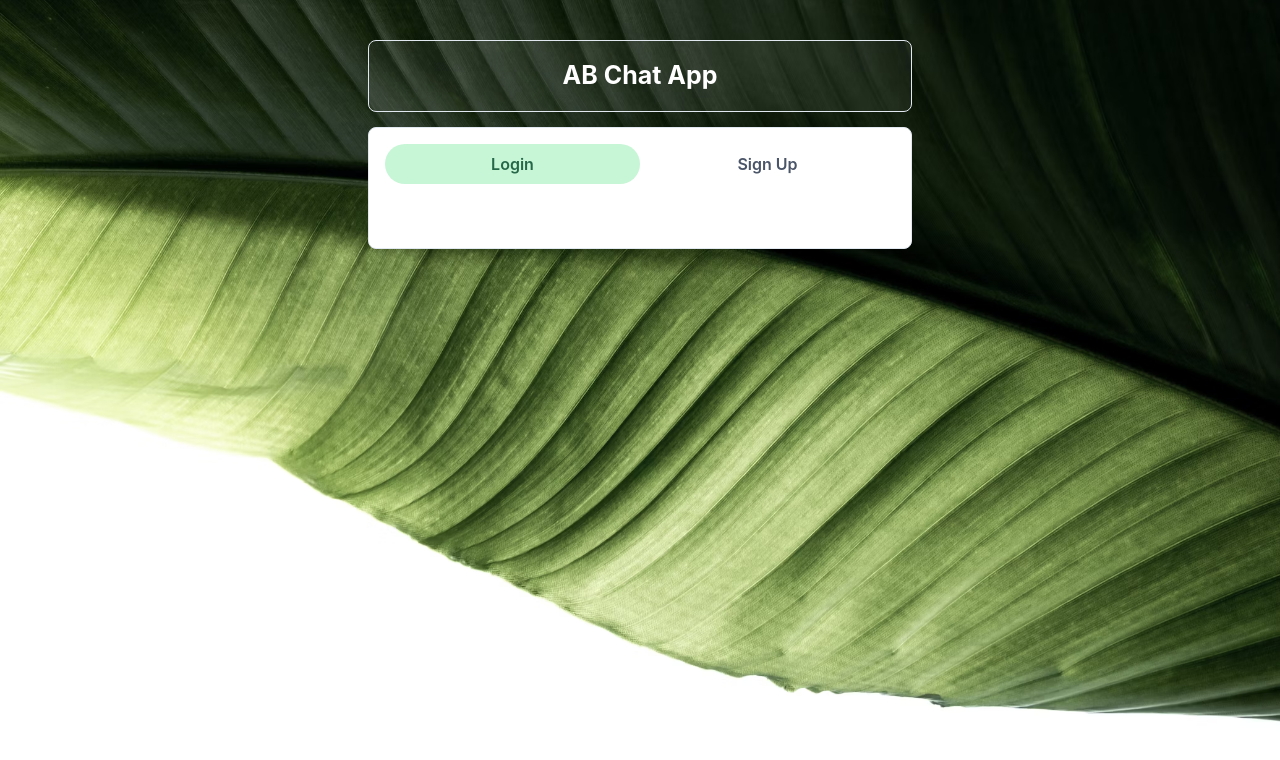
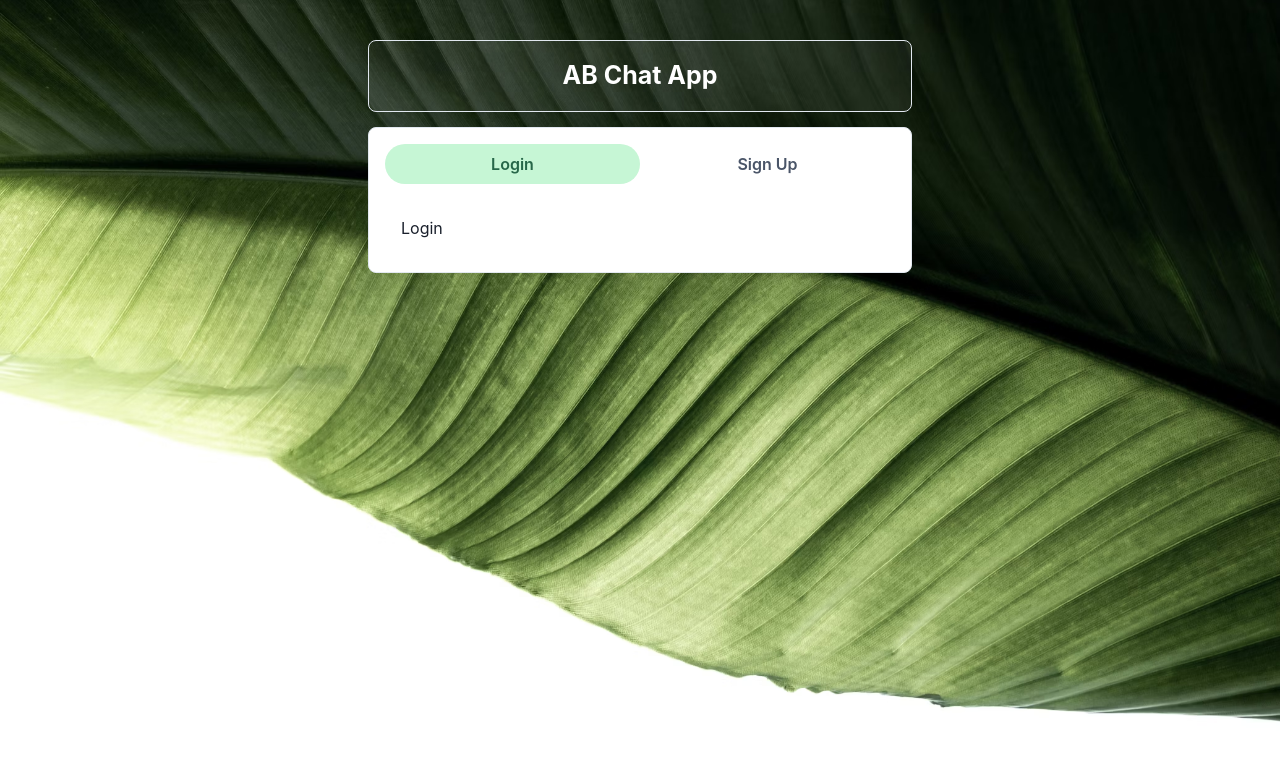
Before and after one commit to abenet-asnake/Chat-App, a React (Create React App) app in the folder client/: page / in a window 1280 px wide. Shown: the top 760 px of the page. Built offline with nearby package versions, Linux system fonts and the light colour scheme.

Commit message:
rendering signup and login page in the home page renaming import Authentication folder

```diff
--- a/client/src/pages/Home.js
+++ b/client/src/pages/Home.js
@@ -1,6 +1,8 @@
 import React from 'react'
 import { Container, Box, Text,Tabs,
          TabList,Tab,TabPanels,TabPanel } from '@chakra-ui/react';
+import Login from '../components/Authentication/Login';
+import SignUp from '../components/Authentication/SignUp';
 const Home = () => {
   return (
     <Container maxW='xl' centerContent>
@@ -30,10 +32,10 @@ const Home = () => {
   </TabList>
   <TabPanels>
     <TabPanel>
-    {/*<Login/>*/}
+           <Login/>
     </TabPanel>
     <TabPanel>
-     {/*<SignUp/>*/}
+           <SignUp/>
     </TabPanel>
   </TabPanels>
 </Tabs>
```
Also changed, not shown: client/src/components/Authentication/Login.js (renamed from client/src/components/Authntication/Login.js), client/src/components/Authentication/SignUp.js (renamed from client/src/components/Authntication/SignUp.js).
